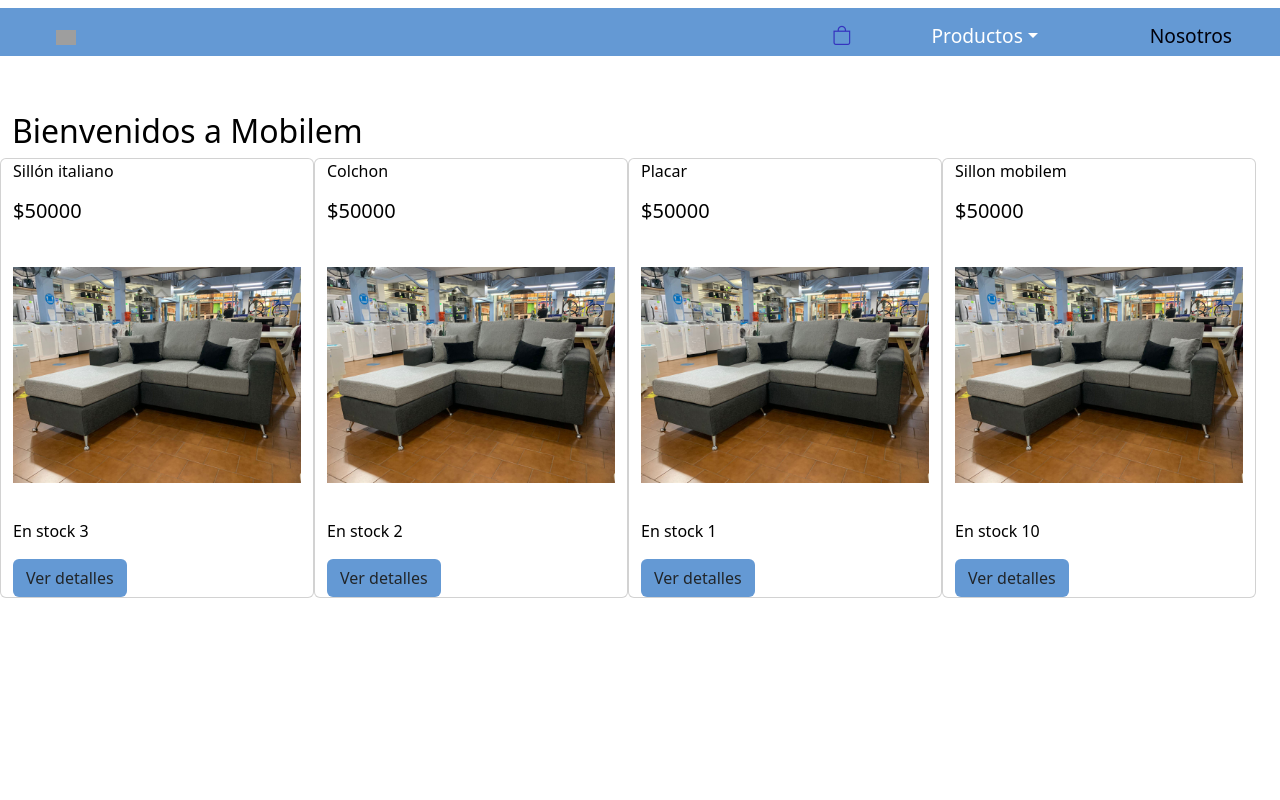
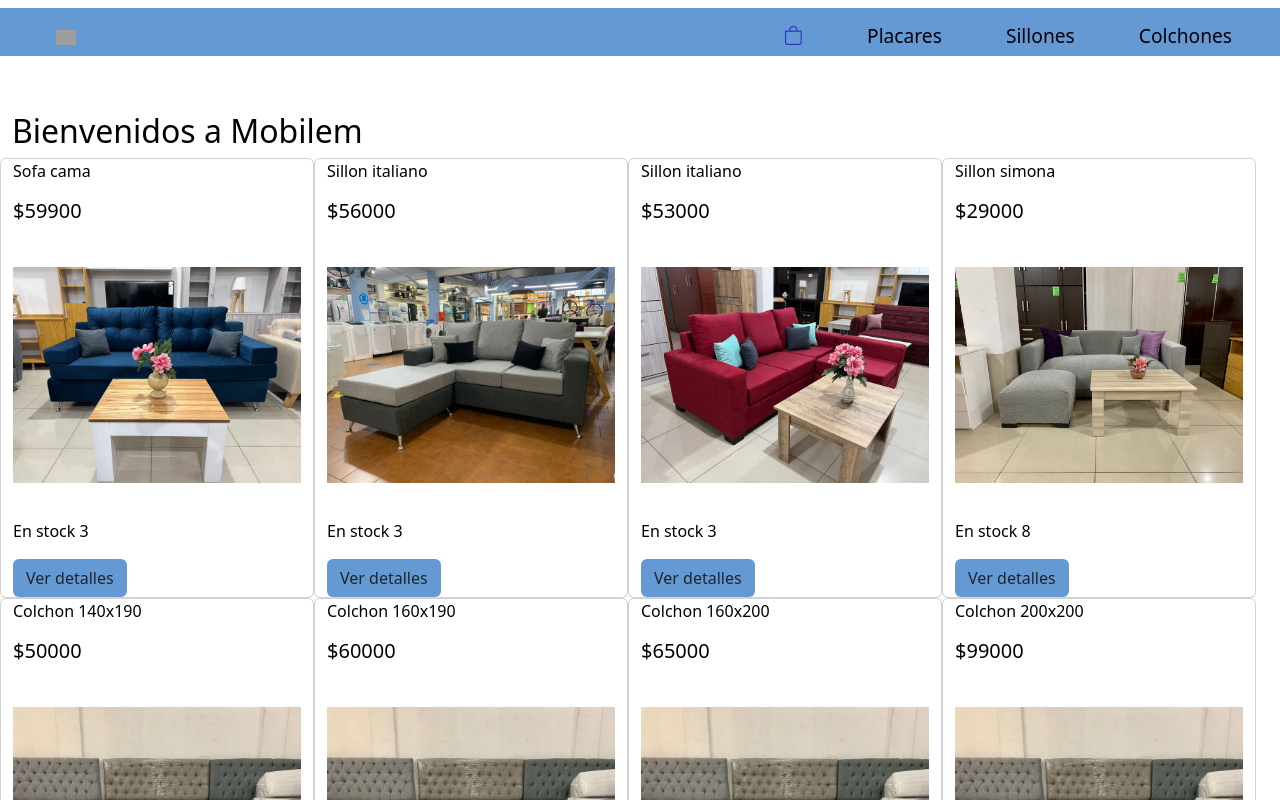
Before and after one commit to tomasmurphy/mobilem, a React (Create React App) app: page / in a window 1280 px wide. Shown: the top 800 px of the page. Built offline with nearby package versions, Linux system fonts and the light colour scheme; grey boxes are pictures that could not be loaded; a web font is replaced by a local one.

Commit message:
Reacomodar json productos

```diff
--- a/src/components/Item.js
+++ b/src/components/Item.js
@@ -2,11 +2,11 @@ import React from 'react'
 import { Link } from 'react-router-dom'
 export const Item = (
   {
-    id = 1,
-    titulo = 'Producto de testeo',
-    img1 = 'https://pbs.twimg.com/media/DcwoS-VWkAIB60j.jpg',
-    precio = 600,
-    stock = 10
+    id = "",
+    titulo = '',
+    img1 = '',
+    precio = 0,
+    stock = 0
   }
 
 ) => {
--- a/src/components/ItemDetail.js
+++ b/src/components/ItemDetail.js
@@ -5,10 +5,11 @@ export const ItemDetail = ({ itemDetail }) => {
   const [cantidad, setCantidad] = useState(0);
   const onAdd = (cantidad) => {
     setCantidad(cantidad);
-    console.log(cantidad)
   };
   return (
-    <div className="card col-12" key={itemDetail.id}>
+    <>
+      <div className="card col-12 col-md-6" key={itemDetail.id}>
+        <div className=''>
           <p>{itemDetail.titulo}</p>
           <h5>${itemDetail.precio}</h5>
           <div className='row'>
@@ -20,5 +21,15 @@ export const ItemDetail = ({ itemDetail }) => {
           <p>En stock {itemDetail.stock}</p>
           <ItemCount stock={itemDetail.stock} initial={1} onAdd={onAdd} />
           {cantidad === 0 ? <p></p> : <p>Seleccionaste {cantidad} productos</p>}
-    </div>)
+        </div>
+      </div>
+      <div className="card col-12 col-md-6">
+        <h4>Medios de pagos bla bla y otra sarasa
+          Lorem ipsum, dolor sit amet consectetur adipisicing elit. Voluptates, voluptatibus rerum natus, dolorum architecto minus amet facere, eveniet sed illum odit! Placeat quisquam quis eius provident? Dolore praesentium nemo unde?
+        </h4>
+        <h5>Envios etc
+          Lorem ipsum dolor sit amet consectetur adipisicing elit. Libero sapiente nobis iusto aspernatur voluptatem, quae sunt quod numquam distinctio labore facilis debitis vero. Quod iusto, reiciendis corporis rem perspiciatis sit?
+        </h5>
+      </div>
+    </>)
 }
--- a/src/components/ItemList.js
+++ b/src/components/ItemList.js
@@ -6,7 +6,7 @@ export const ItemList = ({ items }) => {
    return (
       <div className='row'>
          {
-            items.map(item => <Item key={item.id} img1={item.img1}
+            items.map(item => <Item key={item.id} id={item.id} img1={item.img1}
             titulo={item.titulo} stock={item.stock} precio={item.precio} />)
          }
       </div>
--- a/src/components/Nav.js
+++ b/src/components/Nav.js
@@ -27,18 +27,9 @@ function Nav() {
         <div className="collapse navbar-collapse" id="navbarNavAltMarkup">
           <ul className="navbar-nav me-auto mb-2 mb-lg-0">
             <NavLink to={'/carrito'} className=""> <CartWidget /> </NavLink>
-            <NavLink to={''} className='dropdown'>
-              <NavLink to={''} className="dropdown-toggle" data-bs-toggle="dropdown" aria-expanded="false">
-                Productos
-              </NavLink>
-              <ul className="dropdown-menu">
-                <li> <Link to={'/'} className="dropdown-item">Todos los productos</Link></li>
-                <li> <Link to={'categoria/placares'} className="dropdown-item"> Placares </Link></li>
-                <li> <Link to={'categoria/sillones'} className="dropdown-item">Sillones</Link></li>
-                <li> <Link to={'categoria/colchones'} className="dropdown-item">Colchones</Link></li>
-              </ul>
-            </NavLink>
-            <NavLink to={'/nosotros'}> Nosotros </NavLink>
+            <NavLink to={'categoria/placares'} className=""> Placares </NavLink>
+            <NavLink to={'categoria/sillones'} className="">Sillones</NavLink>
+            <NavLink to={'categoria/colchones'} className="">Colchones</NavLink>
           </ul>
         </div>
       </div>
--- a/src/mock/productos.js
+++ b/src/mock/productos.js
@@ -2,45 +2,133 @@ export const productos = [
     {
         id: '1',
         categoria: 'sillones',
-        titulo: 'Sillón italiano',
-        precio: 50000,
+        titulo: 'Sofa cama',
+        precio: 59900,
         stock: 3,
-        descripcion: "Un sillon y etc",
-        img1: '../productos/56.1.jpeg',
-        img2: '../productos/56.1.jpeg',
-        img3: '../productos/56.1.jpeg',
+        descripcion: "190x90 Sofa cama.",
+        img1: '../productos/61.2.jpeg',
+        img2: '../productos/61.3.jpeg',
+        img3: '../productos/61.4.jpeg',
     },
     {
         id: '2',
-        categoria: 'colchones',
-        titulo: 'Colchon',
-        precio: 50000,
-        stock: 2,
-        descripcion: "Un sillon y etc",
+        categoria: 'sillones',
+        titulo: 'Sillon italiano',
+        precio: 56000,
+        stock: 3,
+        descripcion: "Sillon italiano patas de metal.",
         img1: '../productos/56.1.jpeg',
-        img2: '../productos/56.1.jpeg',
-        img3: '../productos/56.1.jpeg',
+        img2: '../productos/56.2.jpeg',
+        img3: '../productos/56.3.jpeg',
     },
     {
         id: '3',
-        categoria: 'placares',
-        titulo: 'Placar',
-        precio: 50000,
-        stock: 1,
-        descripcion: "Un sillon y etc",
-        img1: '../productos/56.1.jpeg',
-        img2: '../productos/56.1.jpeg',
-        img3: '../productos/56.1.jpeg',
+        categoria: 'sillones',
+        titulo: 'Sillon italiano',
+        precio: 53000,
+        stock: 3,
+        descripcion: "Sillon italiano patas de madera",
+        img1: '../productos/55.1.jpeg',
+        img2: '../productos/55.2.jpeg',
+        img3: '../productos/55.3.jpeg',
     },
     {
         id: '4',
         categoria: 'sillones',
-        titulo: 'Sillon mobilem',
+        titulo: 'Sillon simona',
+        precio: 29000,
+        stock: 8,
+        descripcion: "Simona.",
+        img1: '../productos/50.1.jpg',
+        img2: '../productos/50.2.jpg',
+        img3: '../productos/50.3.jpg',
+    },
+    {
+        id: '5',
+        categoria: 'colchones',
+        titulo: 'Colchon 140x190',
         precio: 50000,
-        stock: 10,
-        descripcion: "Un sillon y etc",
-        img1: '../productos/56.1.jpeg',
-        img2: '../productos/56.1.jpeg',
-        img3: '../productos/56.1.jpeg',
+        stock: 2,
+        descripcion: "Colchones bla bla bla",
+        img1: '../productos/53.1.jpg',
+        img2: '../productos/53.2.jpg',
+        img3: '../productos/53.3.jpg',
+    },
+    {
+        id: '6',
+        categoria: 'colchones',
+        titulo: 'Colchon 160x190',
+        precio: 60000,
+        stock: 3,
+        descripcion: "Colchones bla bla bla",
+        img1: '../productos/53.1.jpg',
+        img2: '../productos/53.2.jpg',
+        img3: '../productos/53.3.jpg',
+    },
+    {
+        id: '7',
+        categoria: 'colchones',
+        titulo: 'Colchon 160x200',
+        precio: 65000,
+        stock: 2,
+        descripcion: "Colchones bla bla bla",
+        img1: '../productos/53.1.jpg',
+        img2: '../productos/53.2.jpg',
+        img3: '../productos/53.3.jpg',
+    },
+    {
+        id: '8',
+        categoria: 'colchones',
+        titulo: 'Colchon 200x200',
+        precio: 99000,
+        stock: 18,
+        descripcion: "Colchones bla bla bla",
+        img1: '../productos/53.1.jpg',
+        img2: '../productos/53.2.jpg',
+        img3: '../productos/53.3.jpg',
+    },
+    {
+        id: '9',
+        categoria: 'placares',
+        titulo: 'Placard 212x215',
+        precio: 75000,
+        stock: 1,
+        descripcion: "Placares bla bla",
+        img1: '../productos/5.1.jpeg',
+        img2: '../productos/5.2.jpeg',
+        img3: '../productos/5.3.jpeg',
+    },
+    {
+        id: '10',
+        categoria: 'placares',
+        titulo: 'Placard 180x230',
+        precio: 80000,
+        stock: 1,
+        descripcion: "Placares bla bla",
+        img1: '../productos/1.1.jpeg',
+        img2: '../productos/1.2.jpeg',
+        img3: '../productos/1.3.jpeg',
+    },
+    {
+        id: '11',
+        categoria: 'placares',
+        titulo: 'Placard 240x240',
+        precio: 175000,
+        stock: 4,
+        descripcion: "Placares bla bla",
+        img1: '../productos/26.1.jpg',
+        img2: '../productos/26.2.jpg',
+        img3: '../productos/26.3.jpg',
+    },
+    {
+        id: '12',
+        categoria: 'placares',
+        titulo: 'Placard 180x180',
+        precio: 55000,
+        stock: 1,
+        descripcion: "Placares bla bla",
+        img1: '../productos/25.1.jpg',
+        img2: '../productos/25.2.jpg',
+        img3: '../productos/25.3.jpg',
     },
 ]
```
Also changed, not shown: src/img/LogoNuevo.png (added). Lines whose indentation alone changed are shown as unchanged.
